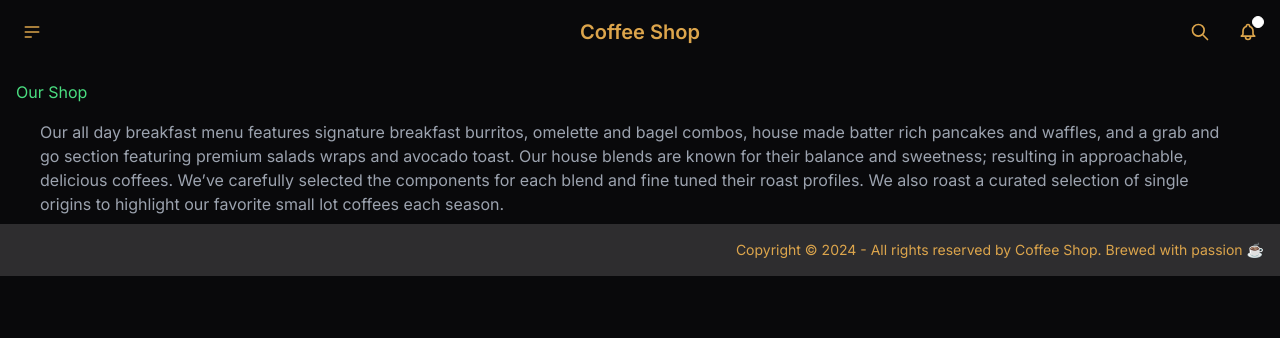
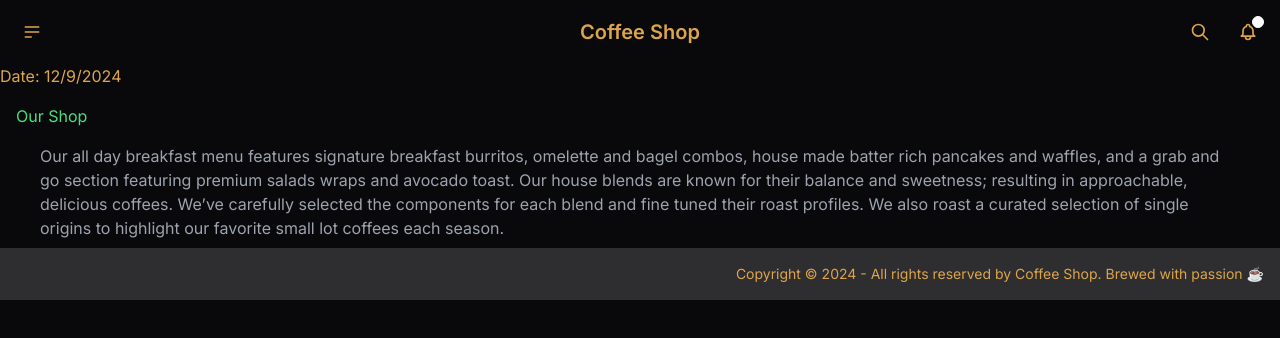
Before and after one commit to javedhumza01/exam2, a Next.js app: page / in a window 1280 px wide. Shown: the top 338 px of the page. Built offline with nearby package versions, Linux system fonts and the light colour scheme.

Commit message:
added date

```diff
--- a/app/page.tsx
+++ b/app/page.tsx
@@ -1,6 +1,8 @@
 export default function Home() {
   return (
     <>
+    Date: 12/9/2024
+
       <h1 className="m-4 text-green-400"> Our Shop</h1>
 
 
```
